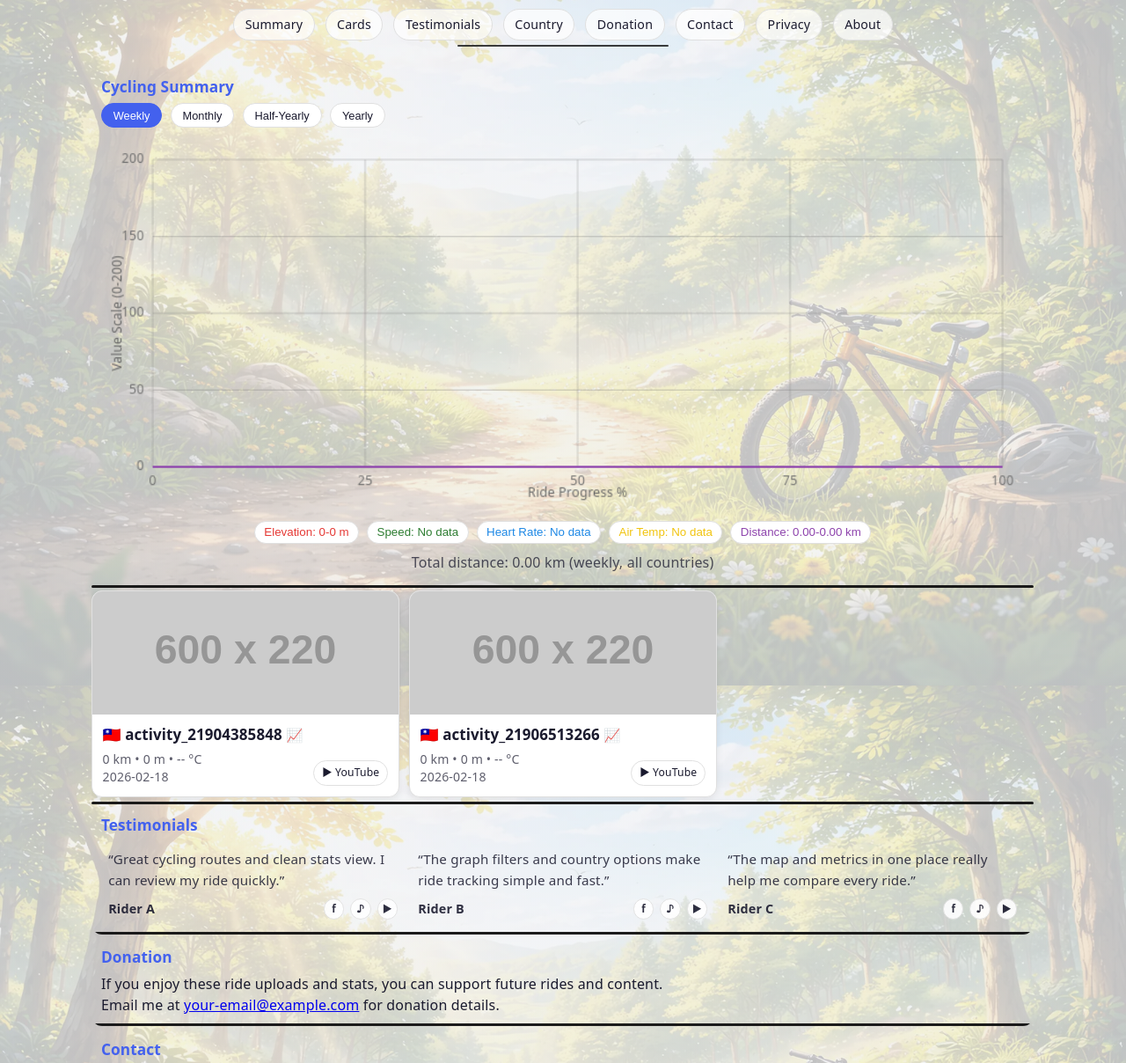
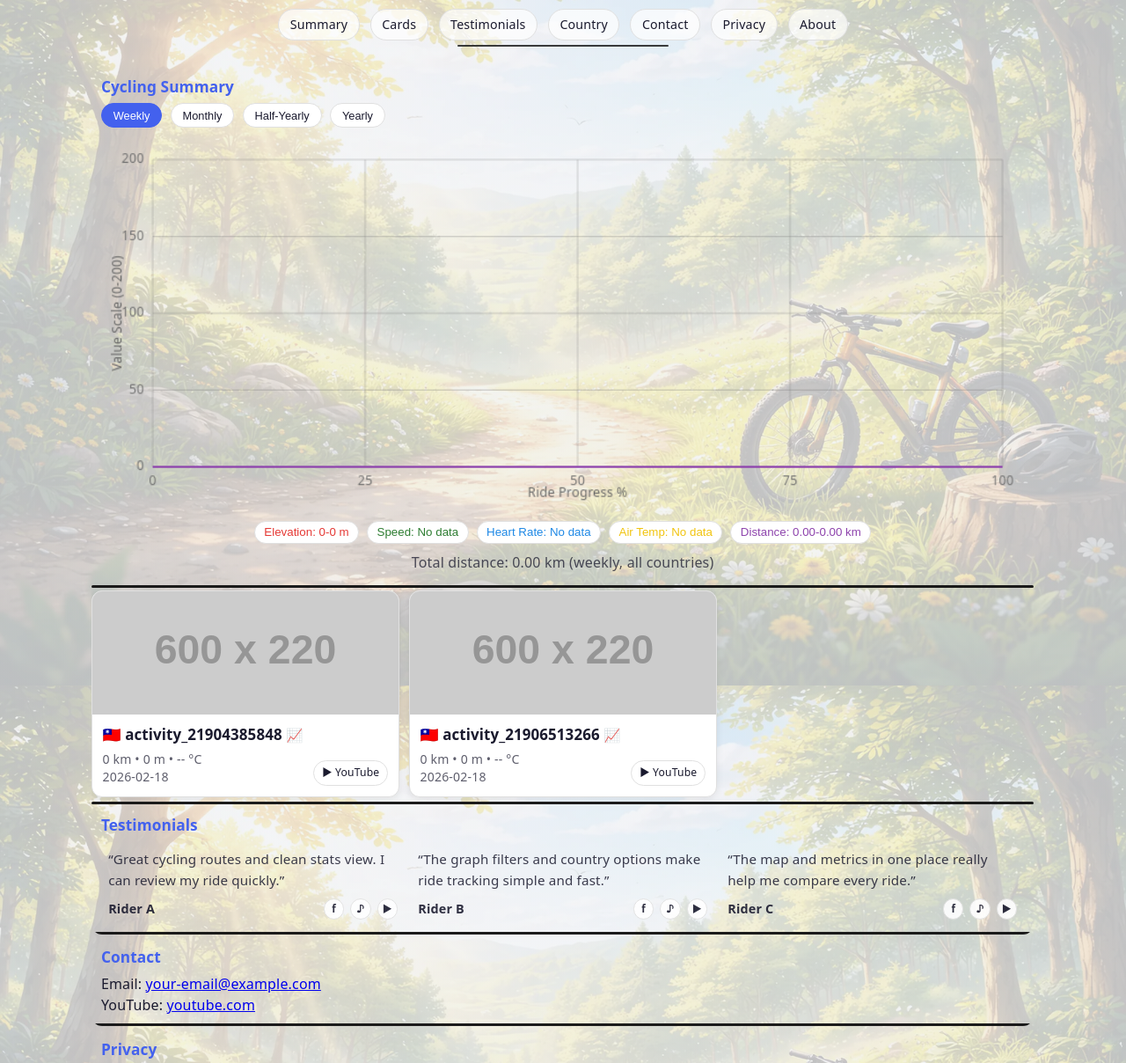
Before and after one commit to bacanijesse/essejintv, a plain HTML site: page index.html in a window 1280 px wide. Shown: the part 74-1282 px from the top of the page at 88% size. Drawn offline with nearby package versions, Linux system fonts and the light colour scheme; no server answers; placeholder pictures from the web are drawn by us.

Commit message:
Update index.html: minor edit

```diff
--- a/index.html
+++ b/index.html
@@ -26,7 +26,6 @@
 					<button class="menu-btn" data-country="philippines" type="button" aria-label="Philippines">🇵🇭 Philippines</button>
 				</div>
 			</details>
-			<a href="#donation-section" class="menu-link" data-section="donation">Donation</a>
 			<a href="#contact-section" class="menu-link" data-section="contact">Contact</a>
 			<a href="#privacy-section" class="menu-link" data-section="privacy">Privacy</a>
 			<a href="#about-section" class="menu-link" data-section="about">About</a>
@@ -120,11 +119,6 @@
 			</div>
 		</section>
 
-		<section id="donation-section" class="page-section info-section" aria-label="Donation section">
-			<h2>Donation</h2>
-			<p>If you enjoy these ride uploads and stats, you can support future rides and content.</p>
-			<p>Email me at <a href="mailto:your-email@example.com">your-email@example.com</a> for donation details.</p>
-		</section>
 
 		<section id="contact-section" class="page-section info-section" aria-label="Contact section">
 			<h2>Contact</h2>
```
